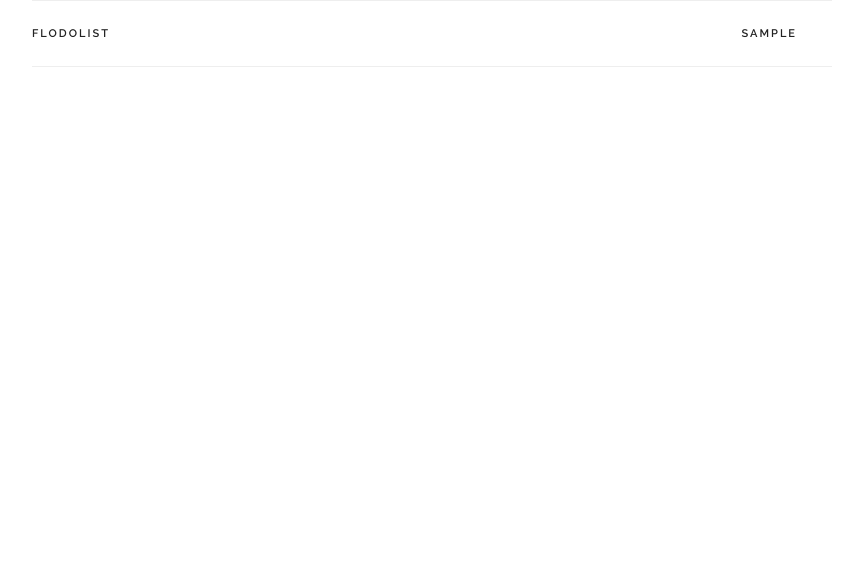
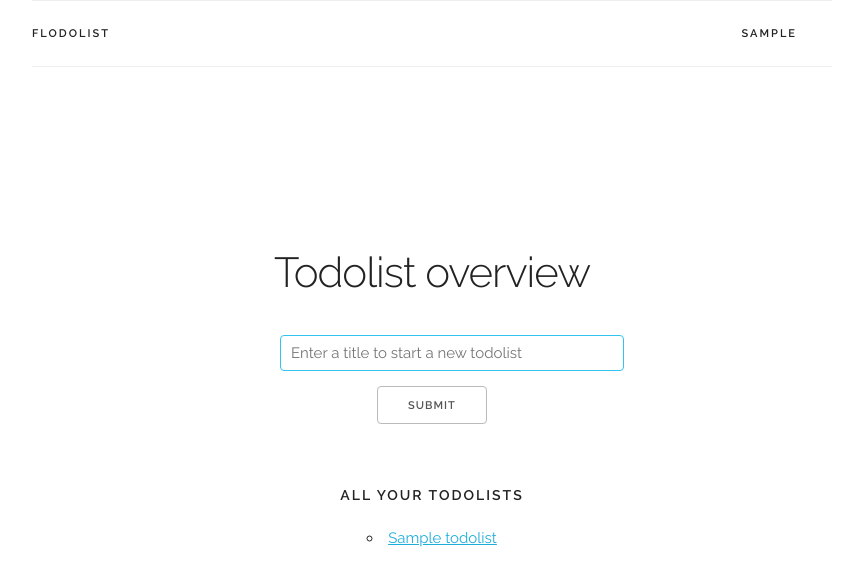
Before and after one commit to rtzll/flask-todolist, a Flask app: page /todolists in a window 1280 px wide. Shown: the top 586 px of the page, without its empty margins (208-1071 px from the left). Run offline with Flask 2, Linux system fonts and the light colour scheme; a user stored in the database is signed in; tables that the repository leaves empty hold one stand-in row (values such as "Sample post"); some libraries are stand-ins or nearby versions.

Commit message:
Added content for overview.html

```diff
--- a/app/templates/overview.html
+++ b/app/templates/overview.html
@@ -1,4 +1,32 @@
 {% extends "base.html" %}
 
 {% block body %}
+  <section class="header">
+    <h2 class="title">Todolist overview</h2>
+    <div class="row">
+      <div class="three columns value-prop"></div>
+      <div class="six columns">
+        {% if form.errors %}
+          <div class="has-error"><strong>Your todo is longer than 128 characters.</strong></div>
+        {% endif %}
+        <form action="{{ url_for('main.add_todolist') }}" method=post>
+          {{ form.hidden_tag() }}
+          <dl>
+            <dd>{{ form.title(class_="u-full-width", placeholder="Enter a title to start a new todolist", value="") }}
+            <dt>{{ form.submit }}
+          </dl>
+        </form>
+      </div>
+    </div>
+    <div class="row">
+      <div class="u-full-width">
+        <h6 class="docs-header todolist-titles">All your todolists</h6>
+        <ul>
+          {% for todolist in current_user.todolists %}
+            <li><a href="#">{{ todolist.title }}</a></li>
+          {% endfor %}
+        </ul>
+      </div>
+    </div>
+  </section>
 {% endblock %}
```
